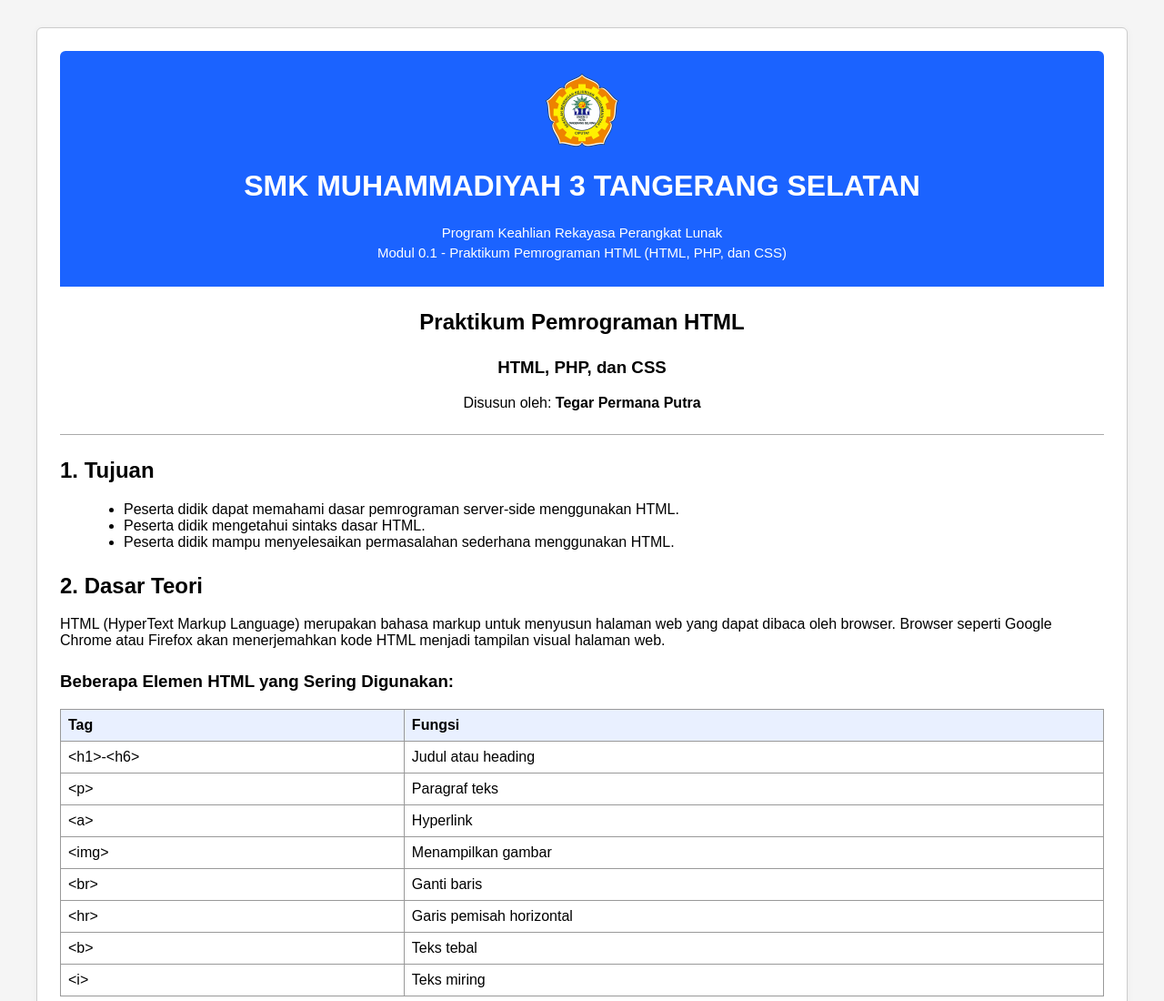
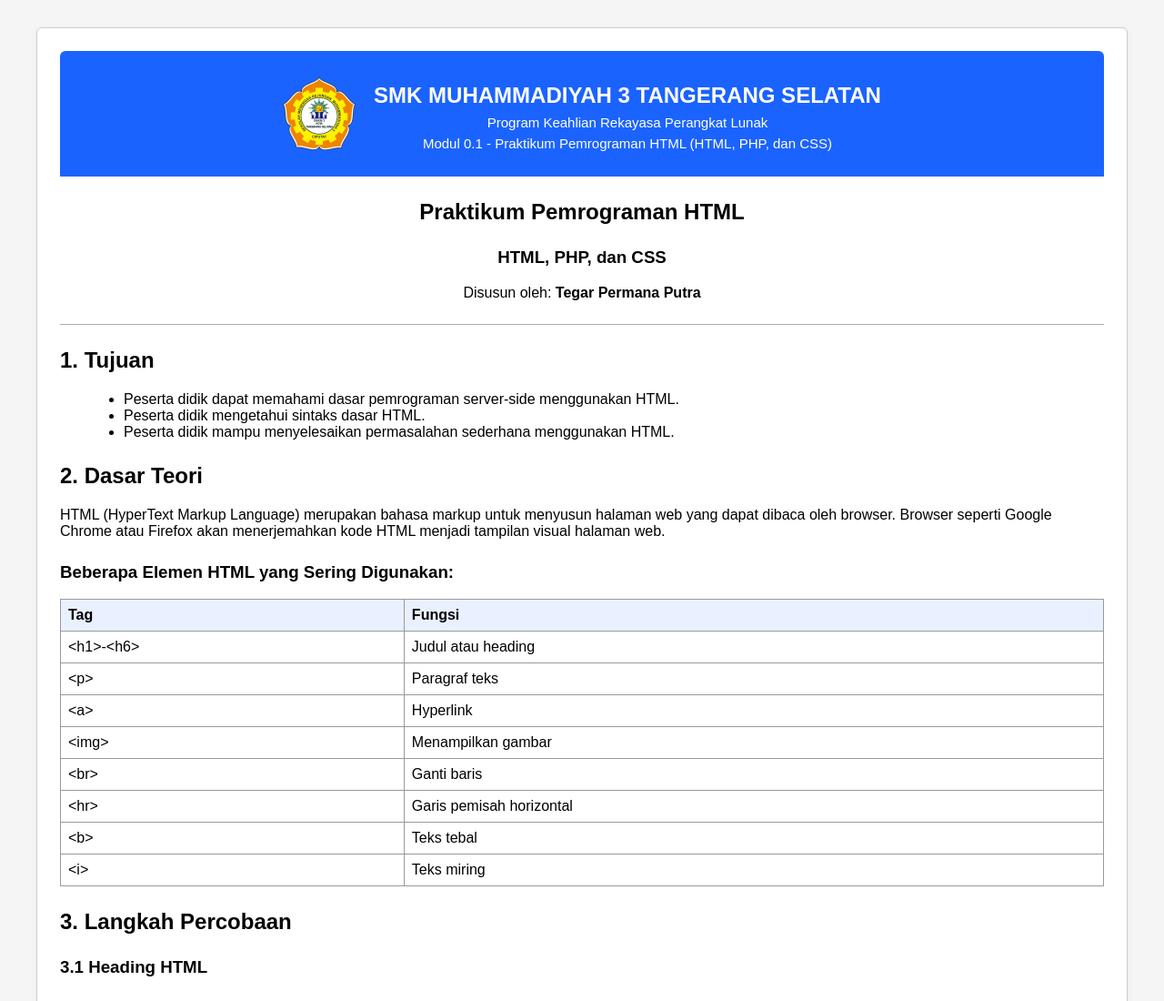
Before and after one commit to tegarpermanaputra21-sudo/learn-html-fundamental, a plain HTML site: page index.html in a window 1280 px wide. Shown: the top 1100 px of the page at 91% size. Drawn offline with Linux system fonts and the light colour scheme.

Commit message:
mengubah tata letak logo pada header menjadi flex

```diff
--- a/index.html
+++ b/index.html
@@ -29,23 +29,28 @@
 
     /* Header */
     .header {
+    display: flex;                /* ubah jadi flex */
+    align-items: center;          /* sejajarkan vertikal */
+    justify-content: center;      /* posisikan di tengah */
+    gap: 20px;                    /* jarak antara logo dan teks */
     text-align: center;
     background-color: #1b63ff;
     color: white;
     padding: 25px 10px;
     border-radius: 6px 6px 0 0;
+    flex-wrap: wrap;              /* agar tetap responsif di layar kecil */
     }
 
     .header img {
     width: 80px;
     }
 
-        .header h3 {
+    .header-text h1 {
     margin: 10px 0 5px;
     font-size: 24px;
     }
 
-        .header p {
+    .header-text p {
     margin: 0;
     font-size: 15px;
     line-height: 1.5;
@@ -164,11 +169,13 @@
     <!-- HEADER -->
     <div class="header">
       <img src="Logo Muhtiga.png" alt="Logo" />
+      <div class="header-text">
         <h1>SMK MUHAMMADIYAH 3 TANGERANG SELATAN</h1>
         <p>
           Program Keahlian Rekayasa Perangkat Lunak <br />
           Modul 0.1 - Praktikum Pemrograman HTML (HTML, PHP, dan CSS)
         </p>
+      </div>
     </div>
 
     <div class="main" style="text-align: center">
```
Lines whose indentation alone changed are shown as unchanged.
